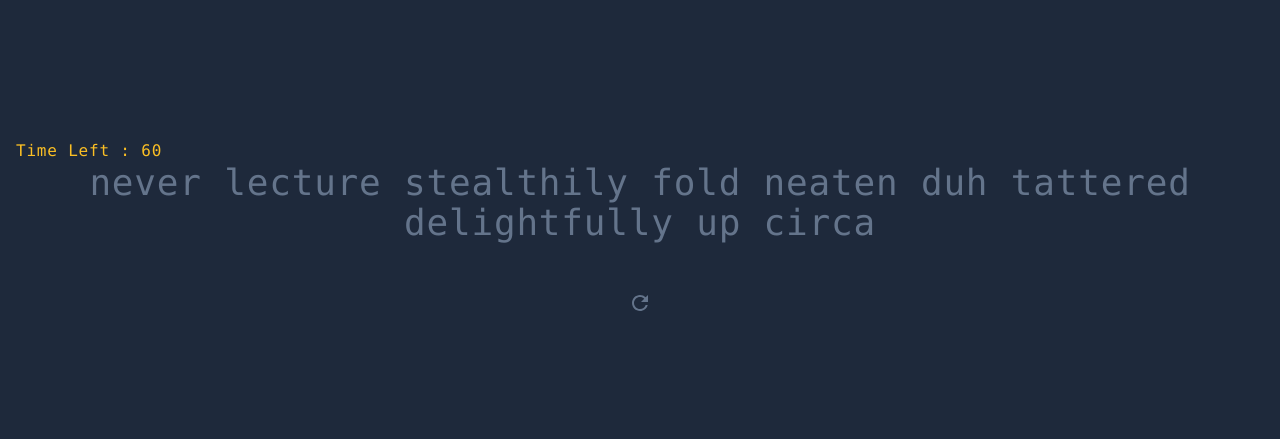
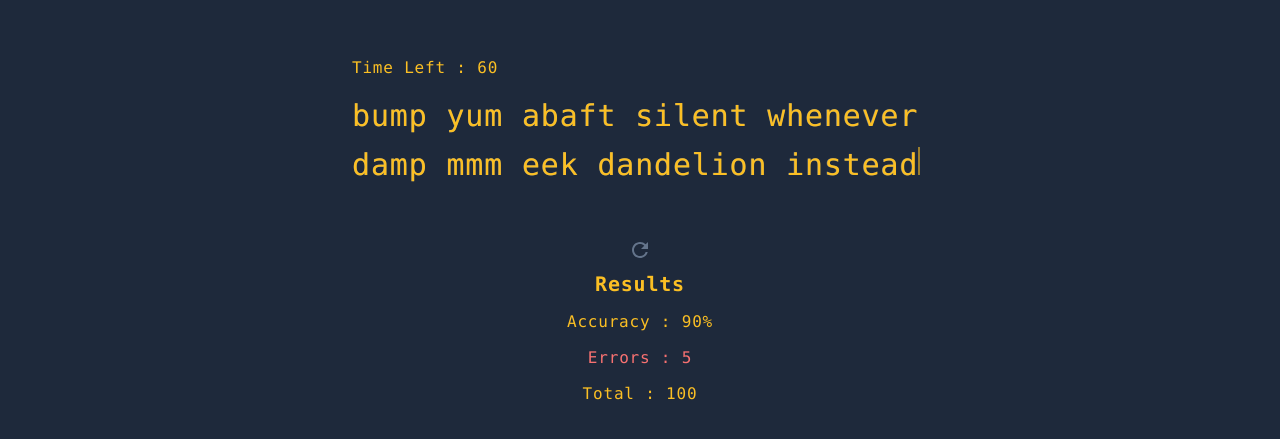
Before and after one commit to SahooBishwajeet/epistrophe, a React (Vite) app: page / in a window 1280 px wide. Shown: the part 169-608 px from the top of the page. Built offline with nearby package versions, Linux system fonts and the light colour scheme.

Commit message:
[Add] Integrate Results and Typing components into App, implement restart functionality for word generation

```diff
--- a/src/App.tsx
+++ b/src/App.tsx
@@ -1,21 +1,43 @@
 import { faker } from '@faker-js/faker';
+import { useState } from 'react';
 import RestartButton from './components/RestartButton';
+import Results from './components/Results';
+import Typing from './components/Typing';
 
 const words = faker.word.words(10);
 
 function App() {
+  const [words, setWords] = useState(faker.word.words(10));
+
+  const handleRestart = () => {
+    const newWords = faker.word.words(10);
+    setWords(newWords);
+  }
+
   return (
     <>
       <CountDownTimer seconds={60} />
-      <GeneratedWords words={words} />
-      <RestartButton onRestart={() => {}} className={"mx-auto mt-10 text-slate-500"}/>
+      <WordsConatiner>
+        <GeneratedWords words={words} />
+        <Typing userInput={words} className={"absolute inset-0"} />
+      </WordsConatiner>
+      <RestartButton onRestart={handleRestart} className={"mx-auto mt-10 text-slate-500"} />
+      <Results errors={5} accuracyPercent={90} total={100} className={"mx-auto mt-10"} />
     </>
   );
 }
 
+const WordsConatiner = ({ children }: { children: React.ReactNode }) => {
+  return (
+    <div className='relative max-w-xl mt-3 text-3xl leading-relaxed break-all'>
+      {children}
+    </div>
+  )
+}
+
 const GeneratedWords = ({ words }: { words: string[] }) => {
   return (
-    <div className='text-4xl text-center text-slate-500'>
+    <div className='text-slate-500'>
       {words}
     </div>
   )
```
